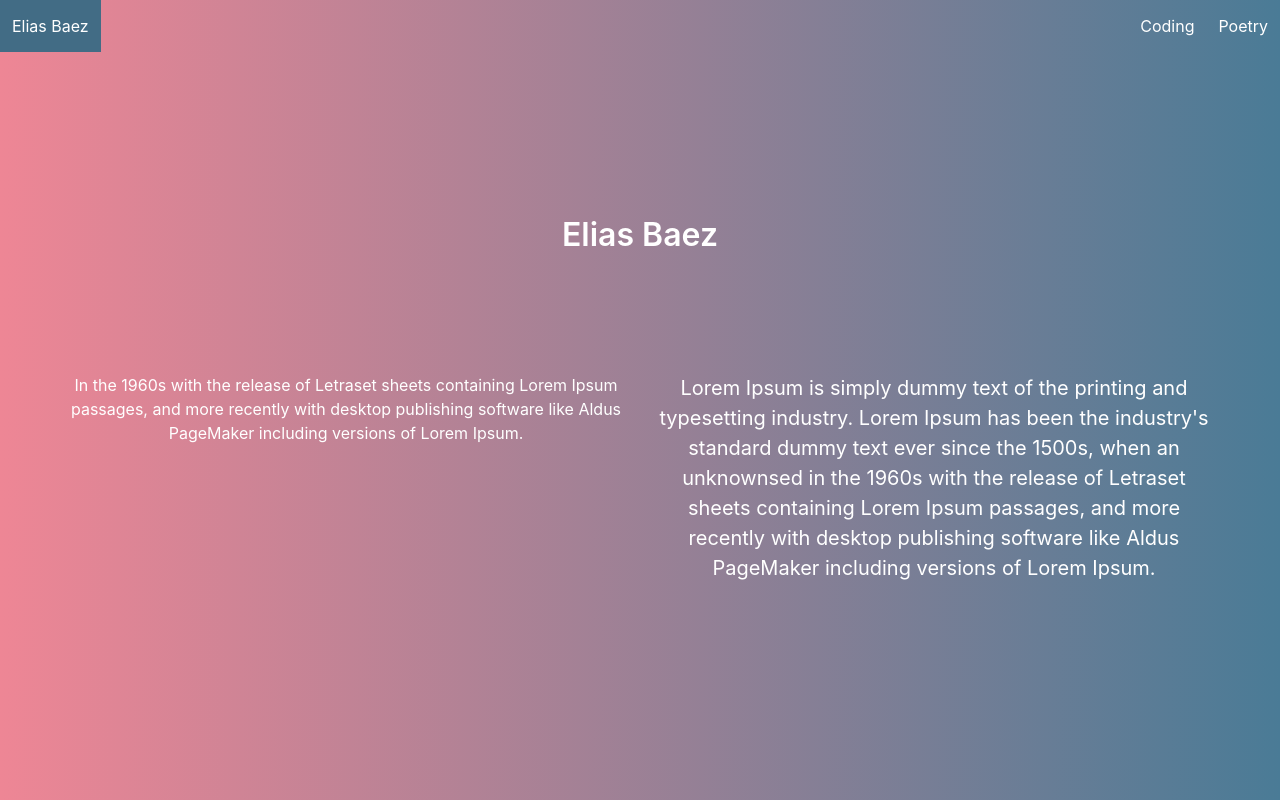
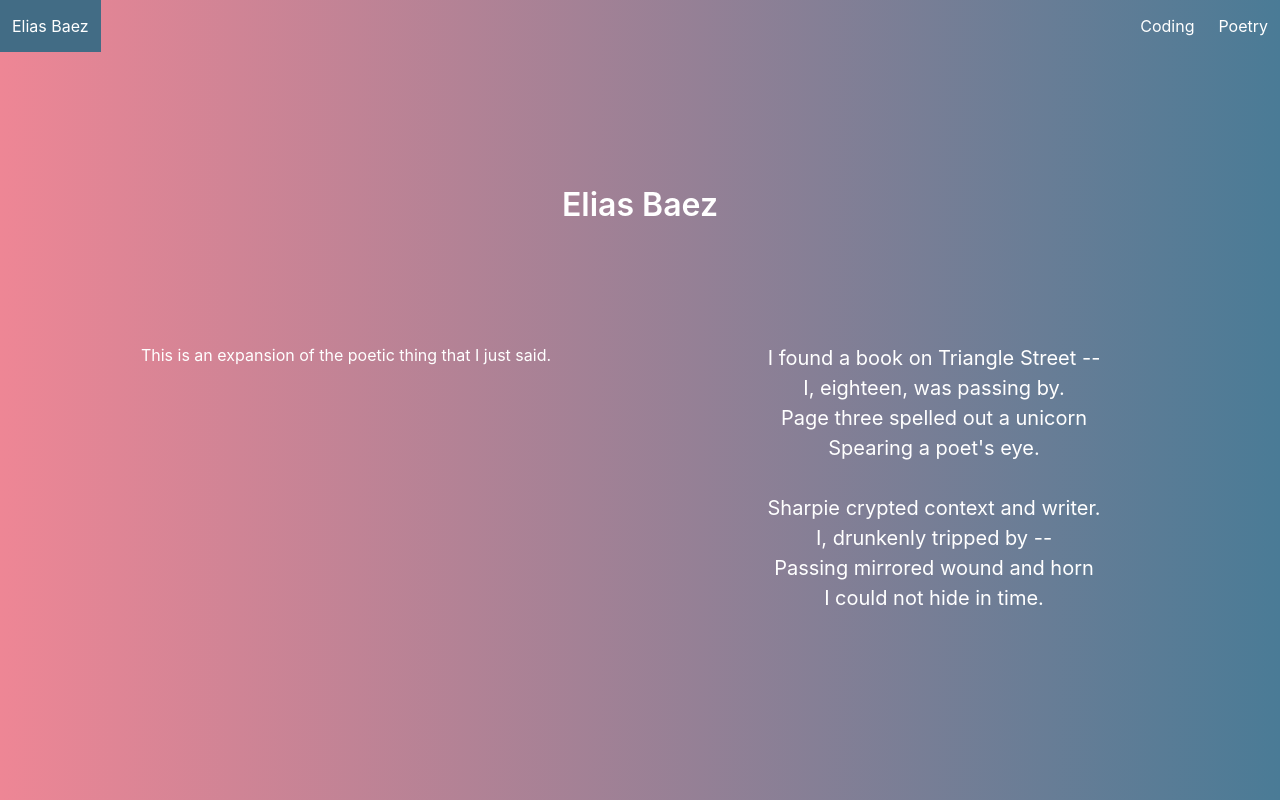
Before and after one commit to baezus/website-redux, a React (Create React App) app in the folder client/: page / in a window 1280 px wide. Both pictures are taken after a click on the button "poetry". Built offline with nearby package versions, Linux system fonts and the light colour scheme.

Commit message:
Organized more about the columns on my site etc., and added a poem to it. I really like how this is turning out. The next thing I have to do is figure out how to layout the information about my coding.

```diff
--- a/client/src/App.js
+++ b/client/src/App.js
@@ -57,7 +57,7 @@ function App() {
                       <LeftSupport/>}
 
                     </div>
-                    <div className="column is-hidden-mobile is-vcentered">
+                    <div className="column is-vcentered">
 
                       {isHome &&
                       <button className="button is-large"
--- a/client/src/components/LeftActive.js
+++ b/client/src/components/LeftActive.js
@@ -3,7 +3,7 @@ import React from 'react';
 const LeftActive = () => {
   return (
     <div>
-      <p className="is-size-5">Lorem Ipsum is simply dummy text of the printing and typesetting industry. Lorem Ipsum has been the industry's standard dummy text ever since the 1500s, when an unknown printer took a galley of type and scrambled it to make a type specimen book. It has survived not only five centuries, but also the leap into electronic typesetting, remaining essentially unchanged. It was popularised in the 1960s with the release of Letraset sheets containing Lorem Ipsum passages, and more recently with desktop publishing software like Aldus PageMaker including versions of Lorem Ipsum.</p>
+      <p className="is-size-4">I am a coder.</p>
     </div>
   )
 }
--- a/client/src/components/LeftSupport.js
+++ b/client/src/components/LeftSupport.js
@@ -4,7 +4,7 @@ const LeftSupport = () => {
 
   return (
     <div>
-      <p className="is-size-6">In the 1960s with the release of Letraset sheets containing Lorem Ipsum passages, and more recently with desktop publishing software like Aldus PageMaker including versions of Lorem Ipsum.</p>
+      <p className="is-size-6">This is an expansion of the poetic thing that I just said.</p>
     </div>
   )
 
--- a/client/src/components/Picture.js
+++ b/client/src/components/Picture.js
@@ -4,8 +4,8 @@ const Picture = (props) => {
 
   return (
 
-     <div className="tile is-ancestor is-justify-content-center">
-       <div className="tile is-4 is-parent">
+     <div className="tile is-ancestor is-justify-content-center is-hidden-mobile">
+       <div className="tile is-5 is-parent">
          <div className="tile is-child picture">
          <figure className="image">
           <img
--- a/client/src/components/RightActive.js
+++ b/client/src/components/RightActive.js
@@ -4,7 +4,15 @@ const RightActive = () => {
 
   return (
     <div>
-      <p className="is-size-5">Lorem Ipsum is simply dummy text of the printing and typesetting industry. Lorem Ipsum has been the industry's standard dummy text ever since the 1500s, when an unknownsed in the 1960s with the release of Letraset sheets containing Lorem Ipsum passages, and more recently with desktop publishing software like Aldus PageMaker including versions of Lorem Ipsum.</p>
+      <p className="is-size-5">I found a book on Triangle Street -- <br/>
+      I, eighteen, was passing by. <br/>
+      Page three spelled out a unicorn <br/>
+      Spearing a poet's eye.<br/><br/>
+      Sharpie crypted context and writer.<br/>
+      I, drunkenly tripped by -- <br/>
+      Passing mirrored wound and horn <br/>
+      I could not hide in time.
+      </p>
     </div>
   )
 
--- a/client/src/components/RightSupport.js
+++ b/client/src/components/RightSupport.js
@@ -4,7 +4,7 @@ const RightSupport = () => {
 
   return (
     <div className="is-justify-content-right">
-      <p className="is-size-6">Lorem Ipsum is simply dummy text of the printing and typesetting industry. Lorem Ipsum has been the industry's standard dummy text ever since the 1500s, when an unknown printer took a galley of type and scrambled it to make a type specimen book. It has survived not only five centuries, but also the leap into electronic typesetting, remaining essentially unchanged. It was popularised in the 1960s with the release of Letraset sheets containing Lorem Ipsum passages, and more recently with desktop publishing software like Aldus PageMaker including versions of Lorem Ipsum.</p>
+      <p className="is-size-5">Here my code expands even more !</p>
     </div>
   )
 
```
Also changed, not shown: 1 other file (tests, documents, lock files or other folders).
